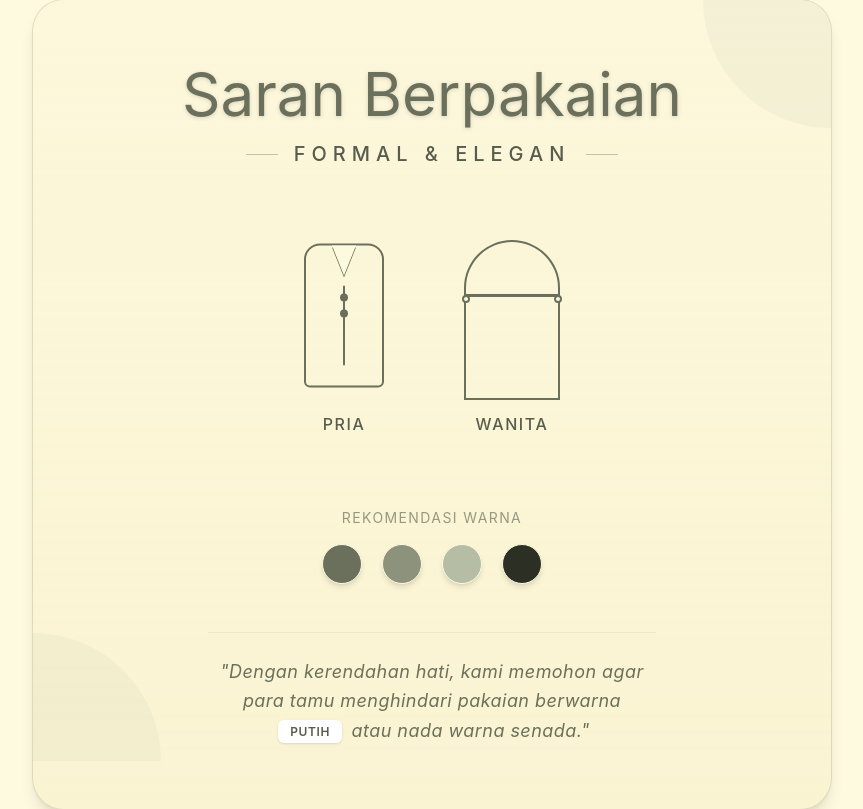
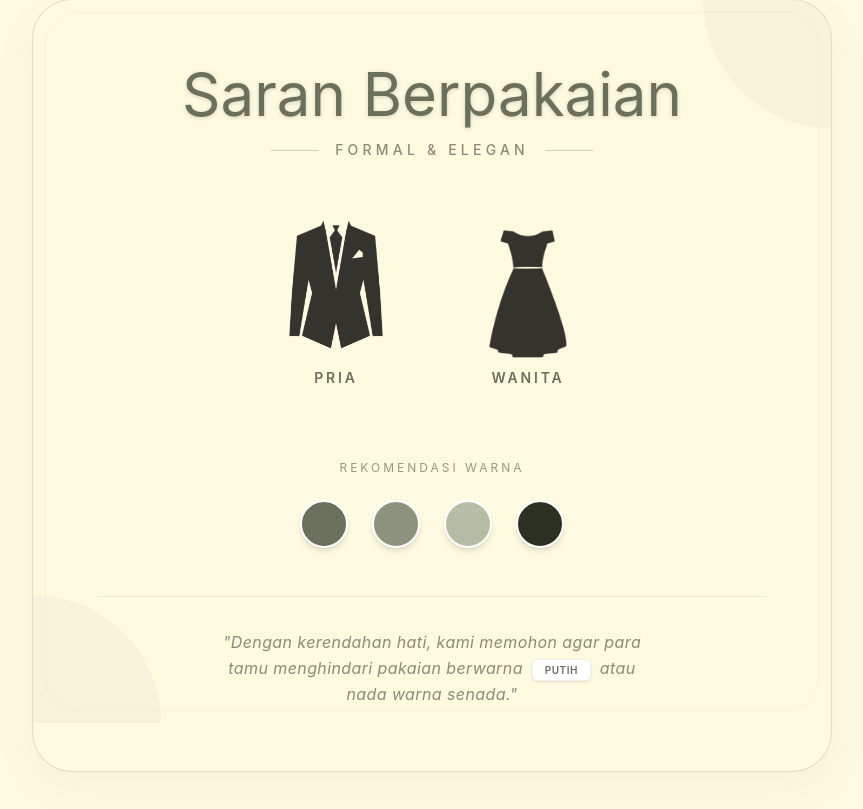
Before and after one commit to yudsetiawann/inv-web-cahya-iryanti, a Next.js app: page / in a window 1280 px wide. Shown: the part 4831-5640 px from the top of the page, without its empty margins (208-1071 px from the left). Built offline with nearby package versions, Linux system fonts and the light colour scheme.

Commit message:
chnages icon dress & suit

```diff
--- a/components/DressCode.tsx
+++ b/components/DressCode.tsx
@@ -1,5 +1,6 @@
 "use client";
 import { motion } from "framer-motion";
+import Image from "next/image";
 
 const DressCode = () => {
   // Palet warna yang disarankan untuk tamu (Earth tones & Monochrome)
@@ -16,77 +17,82 @@ const DressCode = () => {
       whileInView={{ opacity: 1, y: 0 }}
       viewport={{ once: true, amount: 0.2 }}
       transition={{ duration: 0.8, ease: "easeOut" }}
-      className="relative overflow-hidden border border-olive/20 rounded-[2rem] p-10 md:p-16 space-y-12 flex flex-col items-center bg-gradient-to-b from-crema-dark/10 to-crema-dark/30 text-center shadow-lg"
+      className="relative overflow-hidden border border-[#6b705c]/20 rounded-[2.5rem] p-10 md:p-16 space-y-12 flex flex-col items-center bg-[#fefae0] text-center shadow-[0_15px_40px_rgba(107,112,92,0.06)]"
     >
+      {/* Inner Border Halus */}
+      <div className="absolute inset-3 border border-[#6b705c]/5 rounded-[2rem] pointer-events-none" />
+
       {/* Ornamen Latar Belakang */}
-      <div className="absolute top-0 right-0 w-32 h-32 bg-olive/5 rounded-bl-full pointer-events-none" />
-      <div className="absolute bottom-0 left-0 w-32 h-32 bg-olive/5 rounded-tr-full pointer-events-none" />
+      <div className="absolute top-0 right-0 w-32 h-32 bg-[#6b705c]/5 rounded-bl-full pointer-events-none" />
+      <div className="absolute bottom-0 left-0 w-32 h-32 bg-[#6b705c]/5 rounded-tr-full pointer-events-none" />
 
       {/* Header */}
       <div className="space-y-4 z-10">
-        <h2 className="font-script text-5xl md:text-6xl text-olive drop-shadow-sm">
+        <h2 className="font-script text-5xl md:text-6xl text-[#6b705c] drop-shadow-sm">
           Saran Berpakaian
         </h2>
         <div className="flex items-center justify-center gap-4">
-          <div className="w-8 h-[1px] bg-olive/40" />
-          <p className="font-serif text-lg md:text-xl font-medium tracking-[0.3em] uppercase text-olive-dark">
+          <div className="w-12 h-[1px] bg-[#6b705c]/30" />
+          <p className="font-sans text-xs md:text-sm font-medium tracking-[0.3em] uppercase text-[#6b705c]/80">
             Formal & Elegan
           </p>
-          <div className="w-8 h-[1px] bg-olive/40" />
+          <div className="w-12 h-[1px] bg-[#6b705c]/30" />
         </div>
       </div>
 
-      {/* Ilustrasi Minimalis/Siluet (Ditingkatkan menjadi Boutique Art) */}
-      <div className="flex gap-14 md:gap-20 items-end z-10 pt-4">
-        {/* Siluet Jas (Pria) */}
+      {/* Ikon Pakaian (Menggunakan Gambar Anda) */}
+      <div className="flex gap-16 md:gap-24 items-end z-10 pt-4">
+        {/* Ikon Jas (Pria) */}
         <div className="relative group flex flex-col items-center">
           <motion.div
-            animate={{ y: [0, -8, 0] }}
+            animate={{ y: [0, -6, 0] }}
             transition={{ duration: 4, repeat: Infinity, ease: "easeInOut" }}
-            className="relative w-16 h-28 md:w-20 md:h-36 border-[2.5px] border-olive rounded-t-2xl rounded-b-md group-hover:bg-olive/10 transition-colors duration-500 flex justify-center"
+            // mix-blend-multiply berguna untuk menghilangkan background putih pada gambar
+            className="relative w-20 h-28 md:w-24 md:h-32 mix-blend-multiply opacity-80 group-hover:opacity-100 transition-opacity duration-500"
           >
-            {/* Detail V-Neck / Kerah Jas */}
-            <div className="absolute top-0 w-0 h-0 border-l-[12px] border-r-[12px] border-t-[30px] border-transparent border-t-crema drop-shadow-[0_2px_0_rgba(107,112,92,1)]" />
-            {/* Garis Kancing */}
-            <div className="absolute top-10 w-[2.5px] h-14 md:h-20 bg-olive rounded-full" />
-            {/* Titik Kancing */}
-            <div className="absolute top-12 w-2 h-2 bg-olive rounded-full" />
-            <div className="absolute top-16 w-2 h-2 bg-olive rounded-full" />
+            <Image
+              src="/images/suit.png" // Pastikan file bernama suit.png ada di folder public
+              alt="Dress Code Pria"
+              fill
+              className="object-contain"
+            />
           </motion.div>
-          <p className="font-serif text-sm md:text-base tracking-widest uppercase text-olive-dark pt-5 font-medium">
+          <p className="font-sans text-xs md:text-sm tracking-[0.2em] uppercase text-[#6b705c] pt-4 font-semibold">
             Pria
           </p>
         </div>
 
-        {/* Siluet Gaun (Wanita) */}
+        {/* Ikon Gaun (Wanita) */}
         <div className="relative group flex flex-col items-center">
           <motion.div
-            animate={{ y: [0, 8, 0] }}
+            animate={{ y: [0, 6, 0] }}
             transition={{
               duration: 4,
               repeat: Infinity,
               ease: "easeInOut",
               delay: 1,
             }}
-            className="relative w-20 h-32 md:w-24 md:h-40 border-[2.5px] border-olive rounded-t-full rounded-b-[2rem] group-hover:bg-olive/10 transition-colors duration-500 flex flex-col items-center"
+            className="relative w-20 h-28 md:w-24 md:h-32 mix-blend-multiply opacity-80 group-hover:opacity-100 transition-opacity duration-500"
           >
-            {/* Potongan Pinggang (Hourglass effect) */}
-            <div className="absolute top-1/3 w-full h-[2.5px] bg-olive" />
-            <div className="absolute top-[34%] -left-1 w-2 h-2 border-[2.5px] border-olive bg-crema rounded-full" />
-            <div className="absolute top-[34%] -right-1 w-2 h-2 border-[2.5px] border-olive bg-crema rounded-full" />
+            <Image
+              src="/images/dress.png" // Pastikan file bernama dress.png ada di folder public
+              alt="Dress Code Wanita"
+              fill
+              className="object-contain"
+            />
           </motion.div>
-          <p className="font-serif text-sm md:text-base tracking-widest uppercase text-olive-dark pt-5 font-medium">
+          <p className="font-sans text-xs md:text-sm tracking-[0.2em] uppercase text-[#6b705c] pt-4 font-semibold">
             Wanita
           </p>
         </div>
       </div>
 
       {/* Palette Warna Section */}
-      <div className="space-y-4 pt-6 z-10 w-full">
-        <p className="font-serif text-xs md:text-sm tracking-widest uppercase text-olive/70">
+      <div className="space-y-6 pt-6 z-10 w-full">
+        <p className="font-sans text-[10px] md:text-xs tracking-[0.25em] uppercase text-[#6b705c]/70">
           Rekomendasi Warna
         </p>
-        <div className="flex justify-center gap-3 md:gap-5">
+        <div className="flex justify-center gap-4 md:gap-6">
           {suggestedColors.map((color, idx) => (
             <motion.div
               key={color.name}
@@ -94,19 +100,19 @@ const DressCode = () => {
               whileInView={{ scale: 1, opacity: 1 }}
               viewport={{ once: true }}
               transition={{ delay: idx * 0.1 + 0.3, type: "spring" }}
-              className={`w-8 h-8 md:w-10 md:h-10 rounded-full shadow-md border border-crema ${color.hex} hover:scale-110 transition-transform cursor-pointer`}
+              className={`w-10 h-10 md:w-12 md:h-12 rounded-full shadow-md border-[2px] border-white ${color.hex} hover:scale-110 hover:shadow-lg transition-all cursor-pointer`}
               title={color.name}
             />
           ))}
         </div>
       </div>
 
-      {/* Pesan Tambahan (Translated to Indonesian) */}
-      <div className="pt-6 border-t border-olive/10 z-10">
-        <p className="font-serif text-base md:text-lg tracking-wide text-olive italic max-w-md mx-auto leading-relaxed">
+      {/* Pesan Tambahan */}
+      <div className="pt-8 border-t border-[#6b705c]/10 z-10 w-full">
+        <p className="font-serif text-sm md:text-base tracking-wide text-[#6b705c]/80 italic max-w-md mx-auto leading-relaxed">
           &quot;Dengan kerendahan hati, kami memohon agar para tamu menghindari
           pakaian berwarna{" "}
-          <span className="font-semibold text-olive-dark bg-white px-3 py-1 rounded-md shadow-sm not-italic uppercase tracking-wider text-xs align-middle mx-1">
+          <span className="font-sans font-semibold text-[#6b705c] bg-white px-3 py-1 rounded-md shadow-sm not-italic uppercase tracking-wider text-[10px] align-middle mx-1 border border-[#6b705c]/10">
             Putih
           </span>{" "}
           atau nada warna senada.&quot;
```
Also changed, not shown: public/images/dress.png (added), public/images/suit.png (added).
